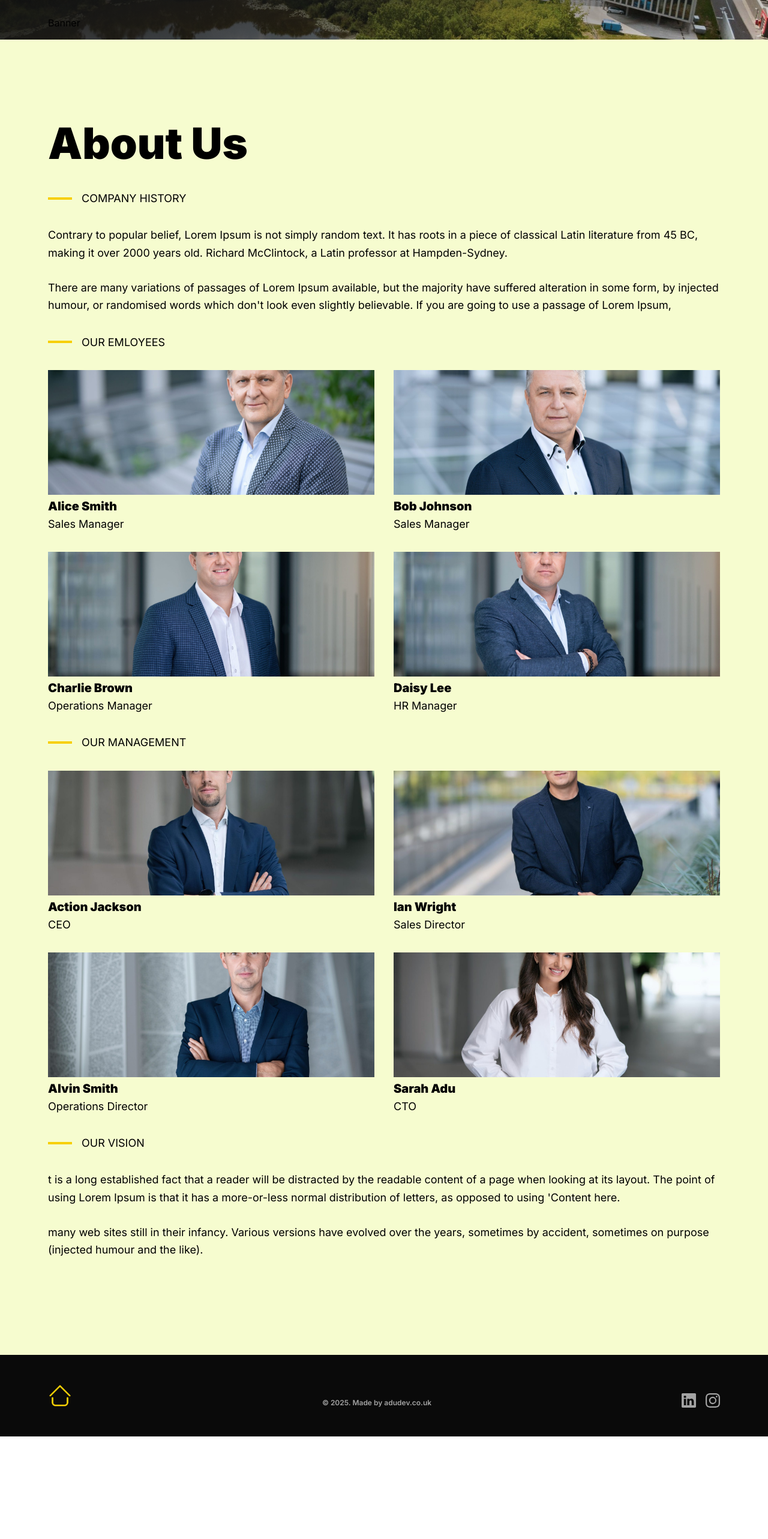
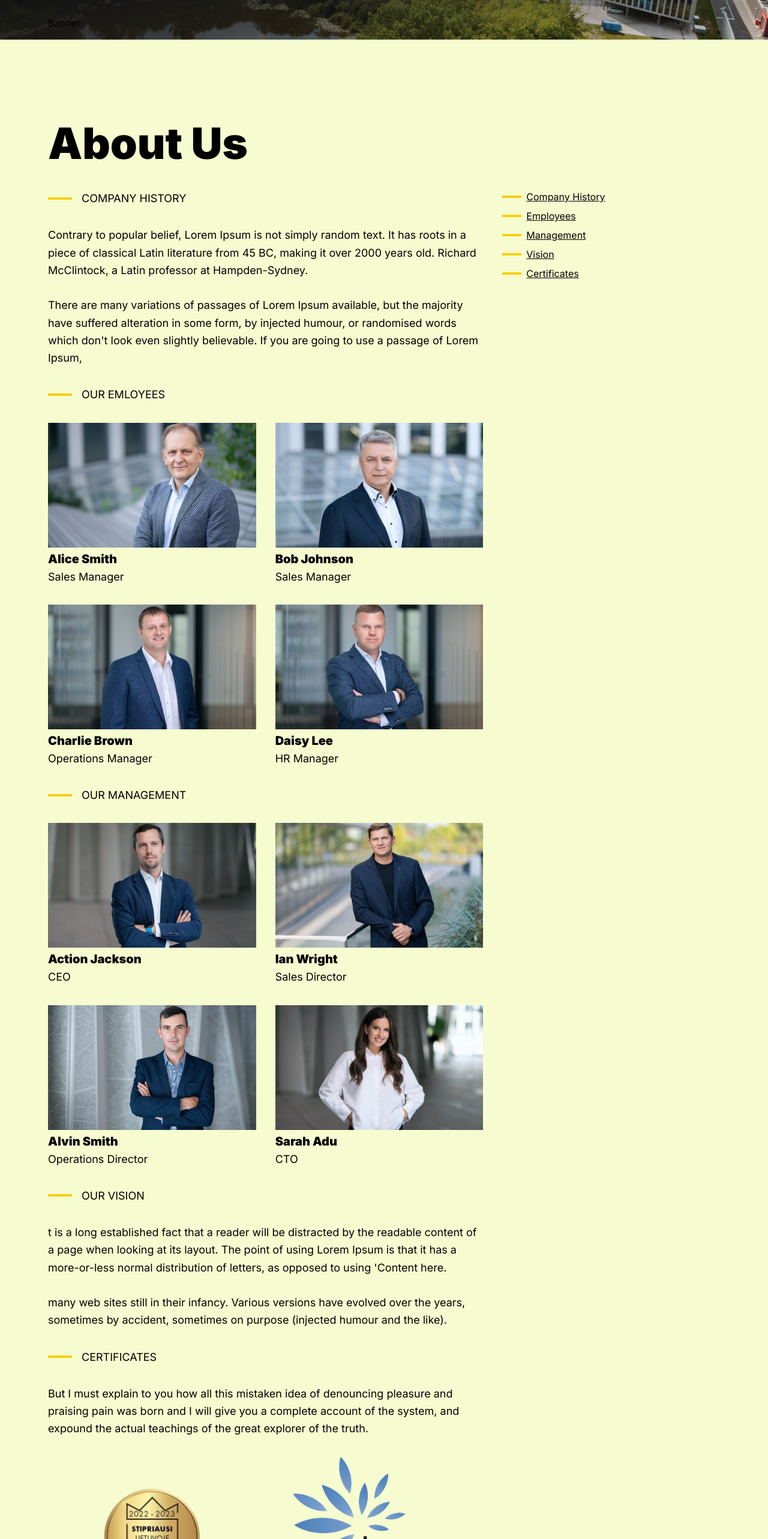
Before and after one commit to Herman-Adu/construction-company-app, a Next.js app: page /about in a window 1280 px wide. Shown: the part 234-2800 px from the top of the page at 60% size. Before the commit the page ends 2629 px from the top, so only its background shows below. Built offline with nearby package versions, Linux system fonts and the light colour scheme.

Commit message:
Added certificate section and sticky side section links to about page

```diff
--- a/app/(home)/page.tsx
+++ b/app/(home)/page.tsx
@@ -1,6 +1,6 @@
 import { SectionSplit } from "@/components/SectionSplit";
 import { AboutUs } from "./modules/AboutUs";
-import { CoreValues } from "./modules/CoreValues";
+import { CoreValues } from "../../modules/CoreValues";
 import { Hero } from "./modules/Hero";
 import { Service } from "@/modules/Service";
 import { Projects } from "@/modules/Projects";
--- /dev/null
+++ b/app/about/modules/Certificates.tsx
@@ -0,0 +1,41 @@
+import { SectionName } from "@/components/SectionName";
+import Image from "next/image";
+import React from "react";
+
+export const Certificates = () => {
+  return (
+    <div>
+      <SectionName name="certificates" id="certificates" />
+
+      <p className="mb-4">
+        But I must explain to you how all this mistaken idea of denouncing
+        pleasure and praising pain was born and I will give you a complete
+        account of the system, and expound the actual teachings of the great
+        explorer of the truth.
+      </p>
+
+      <div className="grid grid-cols-1 md:grid-cols-2 items-center gap-8">
+        <div className="flex justify-center items-center">
+          <Image
+            src="/certificate.jpg"
+            alt="certificate"
+            width={160}
+            height={160}
+            className="rounded-full overflow-hidden"
+          />
+        </div>
+
+        <div>
+          <Image
+            src="/certificate2.png"
+            alt="certificate"
+            sizes="100vw"
+            width={0}
+            height={0}
+            className="h-auto w-full"
+          />
+        </div>
+      </div>
+    </div>
+  );
+};
--- a/app/about/modules/OurEmployees.tsx
+++ b/app/about/modules/OurEmployees.tsx
@@ -1,5 +1,4 @@
 import { SectionName } from "@/components/SectionName";
-import Image from "next/image";
 import React from "react";
 import { Card } from "../components/Card";
 
--- a/app/about/page.tsx
+++ b/app/about/page.tsx
@@ -5,6 +5,9 @@ import { CompanyHistory } from "./modules/CompanyHistory";
 import { OurEmployees } from "./modules/OurEmployees";
 import { OurManagement } from "./modules/OurManagement";
 import { OurVision } from "./modules/OurVision";
+import { Certificates } from "./modules/Certificates";
+import Link from "next/link";
+import { CoreValues } from "../../modules/CoreValues";
 
 export default function About() {
   return (
@@ -15,18 +18,62 @@ export default function About() {
         <Container>
           <h1 className="mb-8">About Us</h1>
 
-          <div className="grid grid-cols-1 md:grid-cols[2fr_1fr] gap-4 md:gap-8 relative min-h-screen">
+          <div className="grid grid-cols-1 md:grid-cols-[2fr_1fr] gap-4 md:gap-8 relative min-h-screen">
             <div className="space-y-8">
               <CompanyHistory />
               <OurEmployees />
               <OurManagement />
               <OurVision />
+              <Certificates />
             </div>
 
-            <div></div>
+            <div className="relative">
+              <div className="sticky top-16">
+                <ul className="hidden md:block space-y-2">
+                  {links.map((link) => (
+                    <li key={link.id} className="flex items-center gap-2">
+                      <span className="w-8 h-1 bg-primary" />
+
+                      <Link href={link.href} className="underline">
+                        {link.text}
+                      </Link>
+                    </li>
+                  ))}
+                </ul>
+              </div>
+            </div>
           </div>
         </Container>
       </SectionSplit>
+      <CoreValues />
     </>
   );
 }
+
+const links = [
+  {
+    id: 1,
+    href: "#company-history",
+    text: "Company History",
+  },
+  {
+    id: 2,
+    href: "#our-employees",
+    text: "Employees",
+  },
+  {
+    id: 3,
+    href: "#our-management",
+    text: "Management",
+  },
+  {
+    id: 4,
+    href: "#our-vision",
+    text: "Vision",
+  },
+  {
+    id: 5,
+    href: "#certificates",
+    text: "Certificates",
+  },
+];
```
Also changed, not shown: modules/CoreValues.tsx (renamed from app/(home)/modules/CoreValues.tsx).
